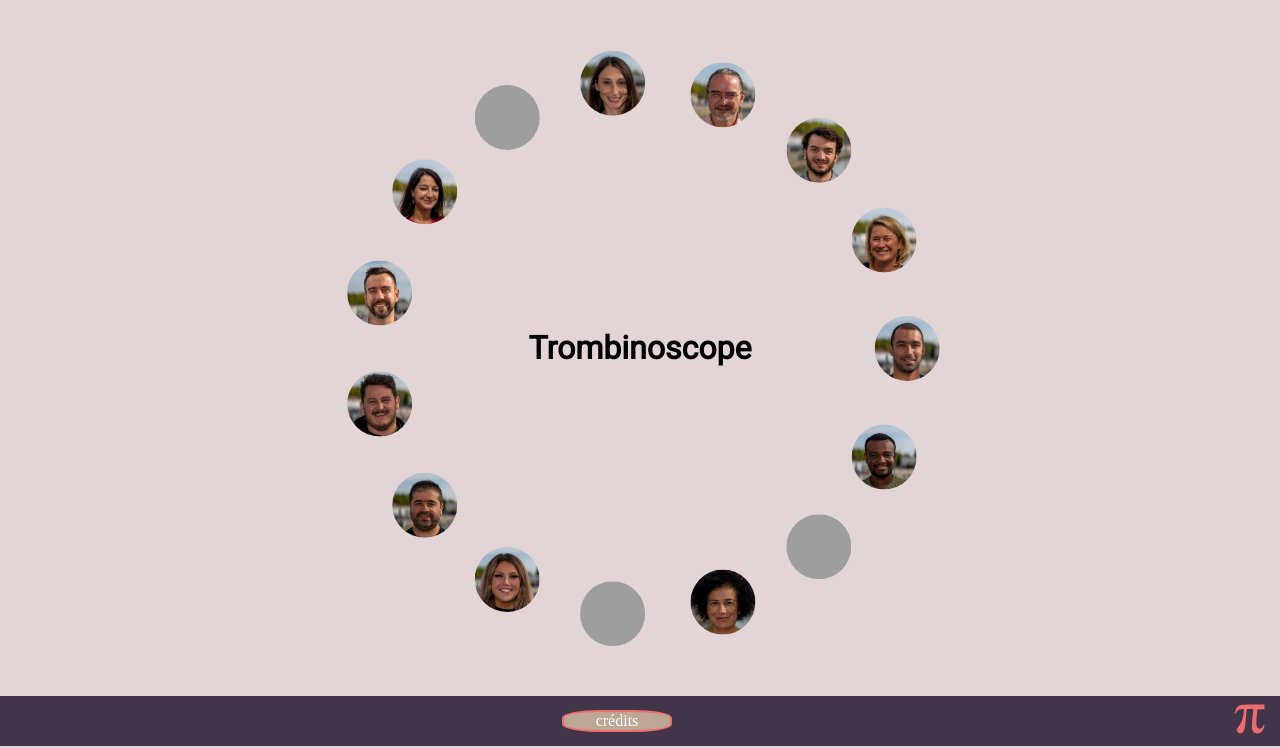
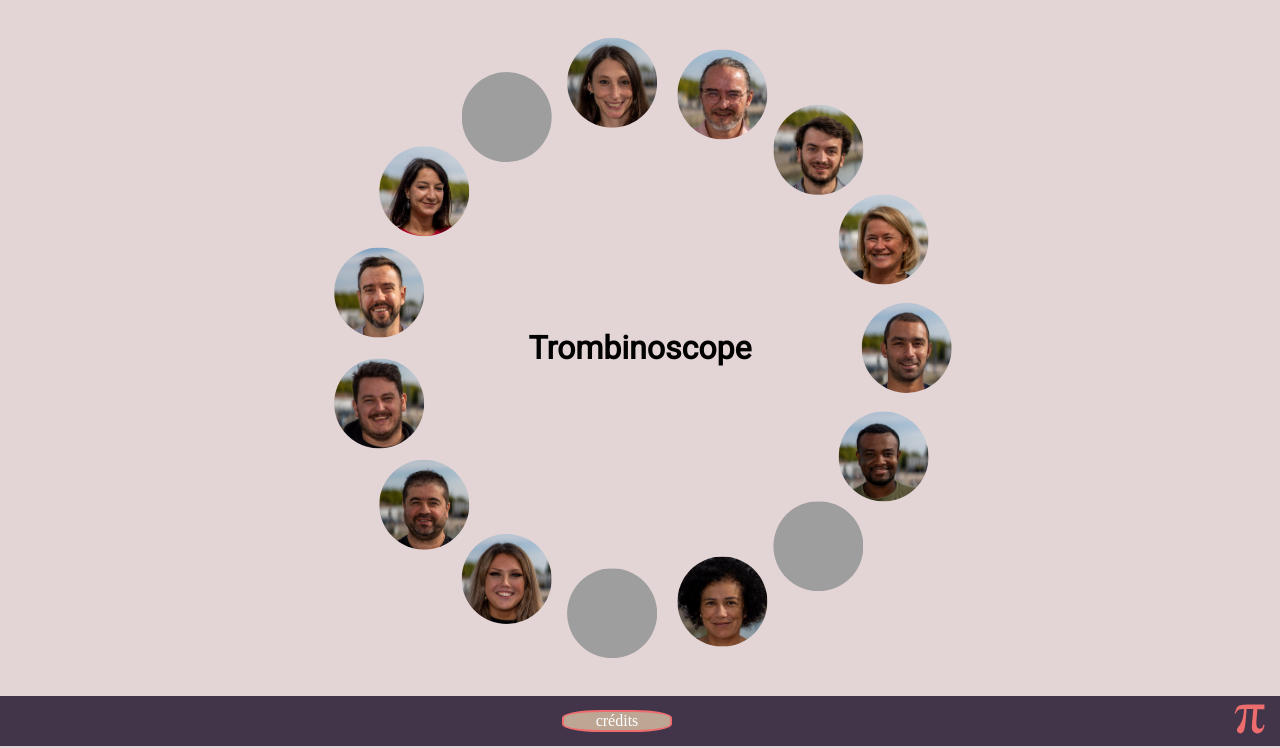
Before and after one commit to JulieRaymond/project1-trombi, a PHP site: page / in a window 1280 px wide. Shown: the part 68-816 px from the top of the page. Run offline with PHP 8.4, Linux system fonts and the light colour scheme; some web fonts are replaced; grey boxes are pictures that could not be loaded.

Commit message:
"change taille image"

```diff
--- a/includes/css/index.css
+++ b/includes/css/index.css
@@ -37,12 +37,18 @@ h1 {
 
 @media screen and (width > 685px) {
   .field {
-    width: 65px;
-    height: 65px;
+    width: 70px;
+    height: 70px;
   }
-  #container {
-    margin-top: 60px;
+}
+@media screen and (width > 992px) {
+  .field {
+    width: 90px;
+    height: 90px;
   }
+}
+#container {
+  margin-top: 60px;
 }
 
 #container {
```
